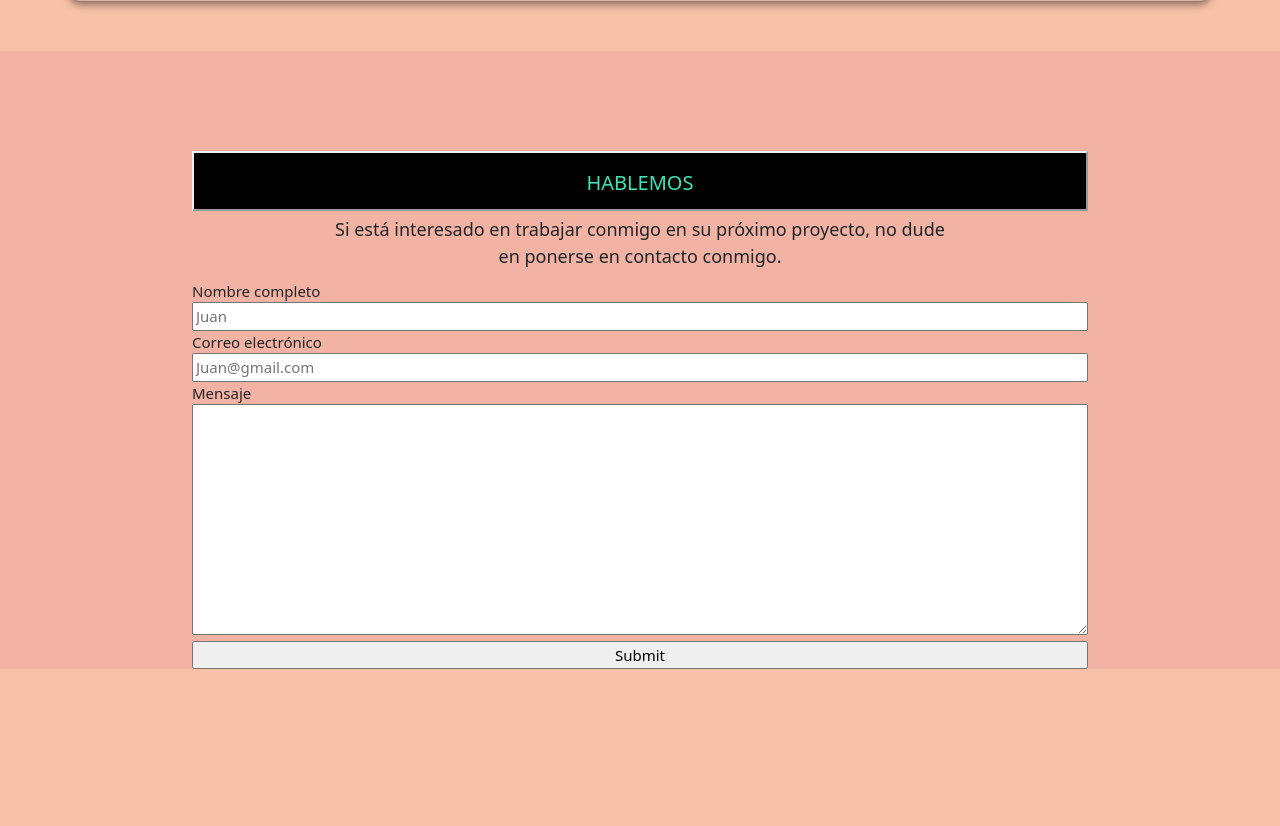
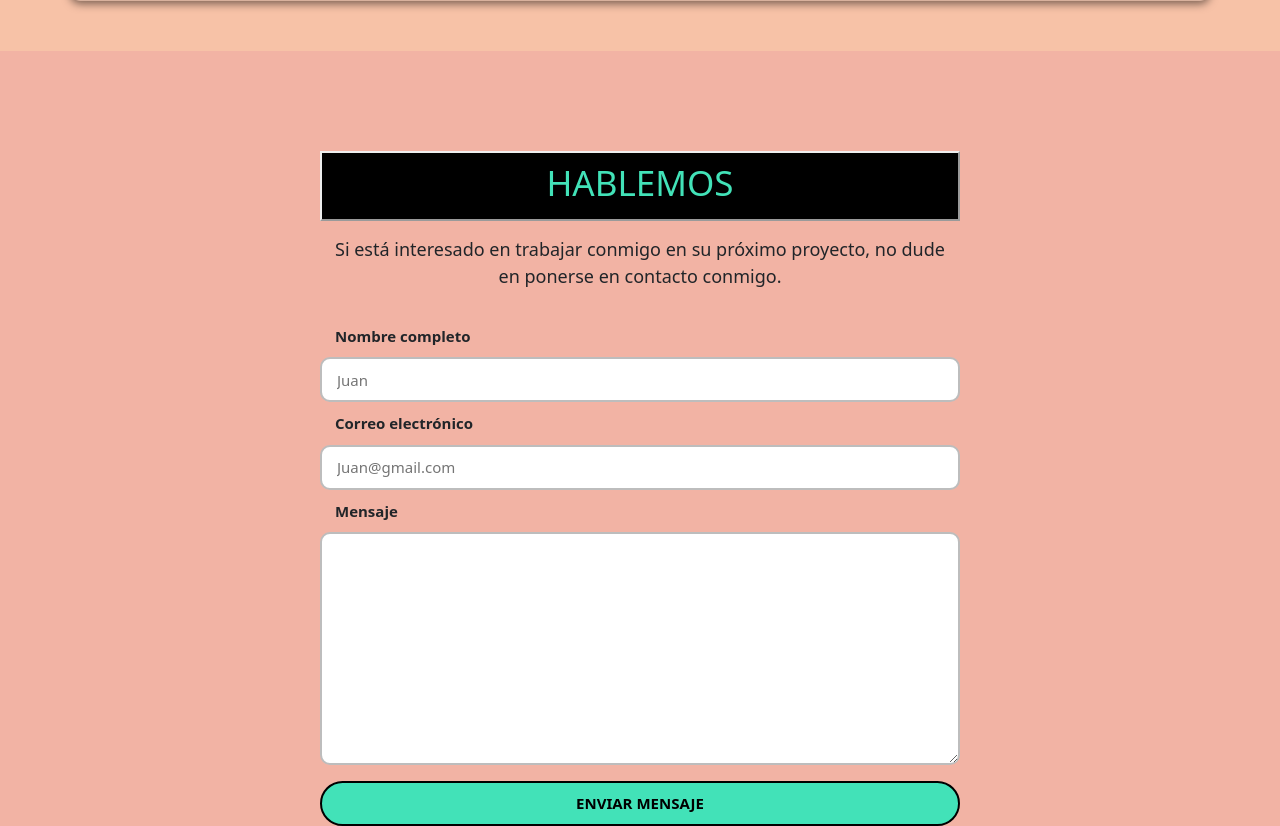
Before and after one commit to MateoBetancurB/figma-portafolio, a plain HTML site: page index.html in a window 1280 px wide. Shown: the part 3414-4240 px from the top of the page. Before the commit the page ends 4083 px from the top, so only its background shows below. Drawn offline with nearby package versions, Linux system fonts and the light colour scheme.

Commit message:
se termina de maquetar formulario de contacto

```diff
--- a/index.html
+++ b/index.html
@@ -115,13 +115,13 @@
         <form class="form-container">
             <h2 class="project__heading3 mx-auto">HABLEMOS</h2>
             <p class="project__paragraph3">Si está interesado en trabajar conmigo en su próximo proyecto, no dude <br> en ponerse en contacto conmigo.</p>
-            <label for="" class="project__label">Nombre completo</label> <br>
-            <input type="text" class="project__input" placeholder="Juan"> <br>
-            <label for="" class="project__label">Correo electrónico</label> <br>
-            <input type="email" name="" id="" class="project__input" placeholder="Juan@gmail.com"> <br>
-            <label for="" class="project__label">Mensaje</label> <br>
-            <textarea name="" class="project__label" id="" cols="30" rows="10"></textarea> <br>
-            <input type="submit" class="project__input">
+            <label for="name" class="project__label">Nombre completo</label> <br>
+            <input type="text" id="name" class="project__input" placeholder="Juan" required> <br>
+            <label for="email" class="project__label">Correo electrónico</label> <br>
+            <input type="email" name="" id="email" class="project__input" placeholder="Juan@gmail.com" required> <br>
+            <label for="message" class="project__label">Mensaje</label> <br>
+            <textarea name="" class="project__textarea" id="message" cols="30" rows="10" required></textarea> <br>
+            <input type="submit" value="ENVIAR MENSAJE" class="project__button">
         </form>
     </section>
 
--- a/styles.css
+++ b/styles.css
@@ -257,7 +257,7 @@ body {
 }
 
 .form-container {
-    max-width: 70%;
+    max-width: 50%;
     margin-left: auto;
     margin-right: auto;
     padding-top: 10rem;
@@ -266,24 +266,55 @@ body {
 .project__heading3 {
     background-color: var(--black);
     width: inherit;
-    height: 6rem;
+    height: 7rem;
     text-align: center;
     line-height: 6rem;
     color: var(--green);
     border: outset .2rem;
+    font-size: 3.5rem;
+}
+
+.project__label {
+    margin-bottom: 1rem;
+    font-weight: bold;
+    margin-left: 15px;
 }
 
 .project__paragraph3 {
+    margin-top: 1.5rem;
+    margin-bottom: 3.5rem;
     font-size: 1.8rem;
     text-align: center;
 }
 
 .project__input {
+    padding-left: 15px;
+    margin-bottom: 1rem;
+    width: 100%;
+    height: 4.5rem;
+    border-radius: 10px;
+    border: 2px solid rgb(189, 189, 189)
+}
+
+.form-container textarea {
+    border: 2px solid rgb(189, 189, 189);
+    border-radius: 10px;
     width: 100%;
 }
 
-.form-container textarea {
+.project__button {
     width: 100%;
+    height: 4.5rem;
+    background-color: var(--green);
+    border-radius: 30px;
+    border: 2px solid #000;
+    font-weight: bold;
+    margin-top: 10px;
+}
+
+.project__button:hover {
+    background-color: #42e2b7c2;
+    transition: 300ms;
 }
 
 
```
